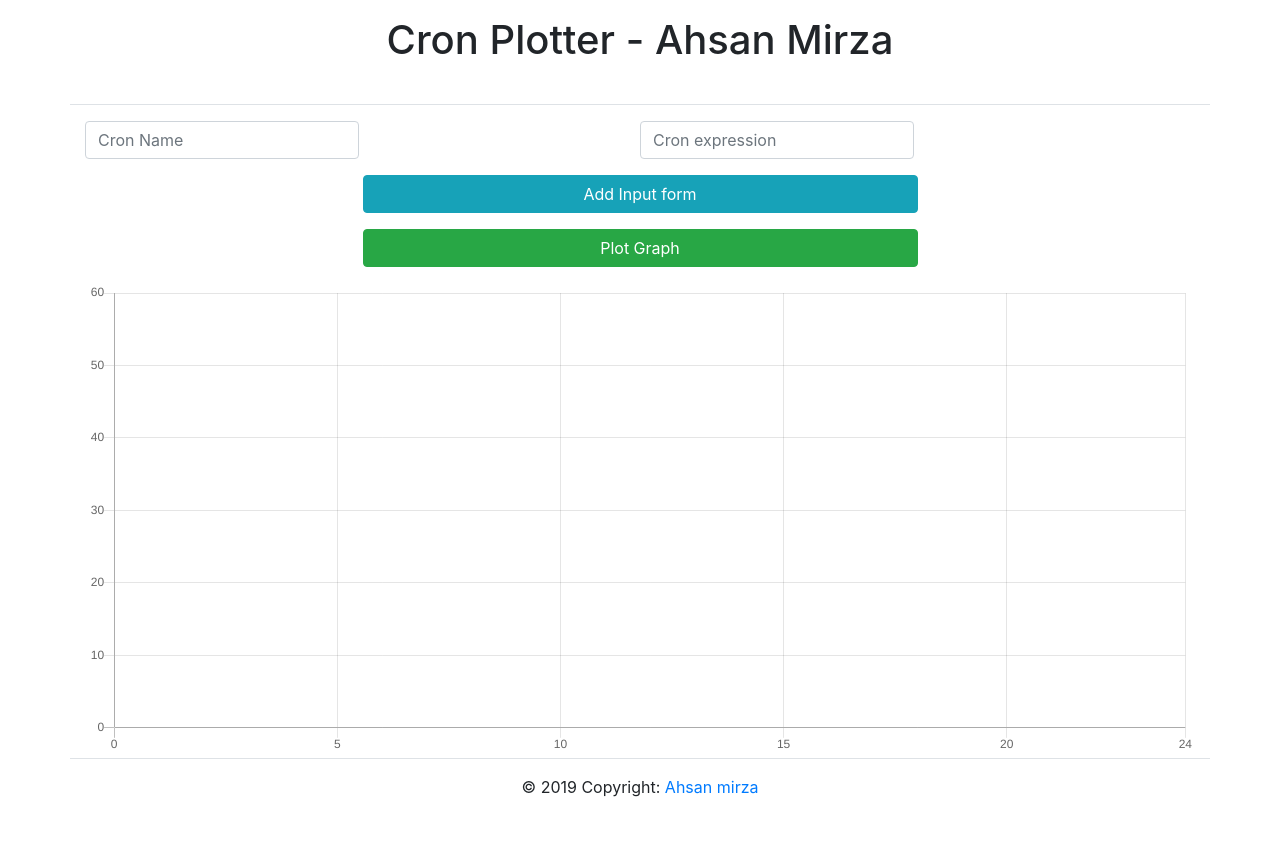
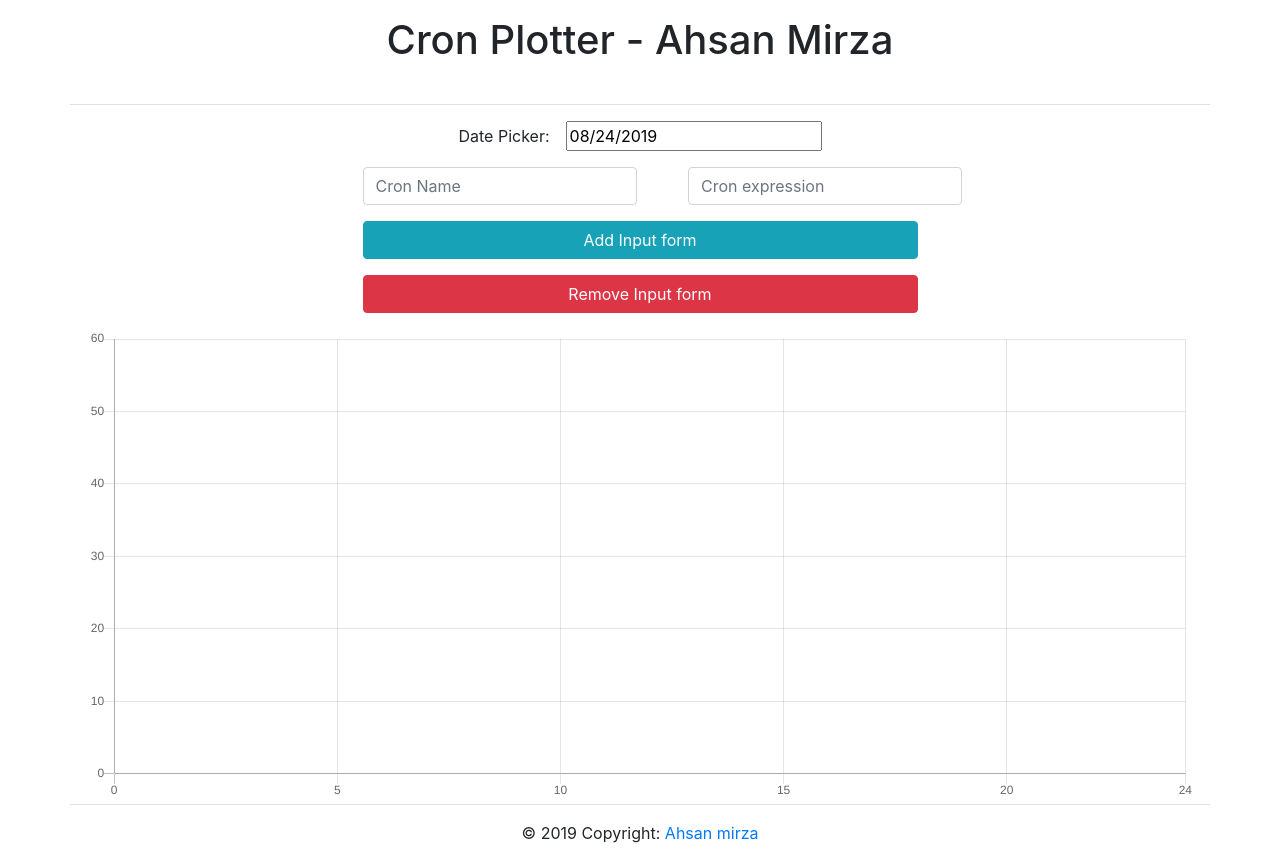
Before and after one commit to mohd-ahsan-mirza/react-projects, a React (Create React App) app in the folder cron-graph-plotter/: page / in a window 1280 px wide. Before the commit the page ends 815 px from the top, so only its background shows below. Built offline with nearby package versions, Linux system fonts and the light colour scheme.

Commit message:
Delete functionality and datepicket

```diff
--- a/cron-graph-plotter/package.json
+++ b/cron-graph-plotter/package.json
@@ -10,6 +10,7 @@
     "react": "^16.9.0",
     "react-bootstrap": "^1.0.0-beta.12",
     "react-chartjs-2": "^2.7.6",
+    "react-datepicker": "^2.9.3",
     "react-dom": "^16.9.0",
     "react-scripts": "3.1.1"
   },
--- a/cron-graph-plotter/src/components/Graph.js
+++ b/cron-graph-plotter/src/components/Graph.js
@@ -1,12 +1,13 @@
 import React,{Component} from 'react';
 import {Scatter} from 'react-chartjs-2';
-import { throwStatement } from '@babel/types';
-
+import DatePicker from "react-datepicker";
 class Graph extends Component{
     constructor(props){
         super(props);
         this.addInputForm = this.addInputForm.bind(this);
+        this.removeInputform = this.removeInputform.bind(this);
         this.handleNameChange = this.handleNameChange.bind(this);
+        this.handleDateChange = this.handleDateChange.bind(this);
         this.handleCronExpressionChange = this.handleCronExpressionChange.bind(this);
         this.colorBase = [];
         this.intializeChart();
@@ -114,17 +115,6 @@ class Graph extends Component{
 			xAxisValues.push(run);
 		}
 
-        //var crons = [];
-
-        //var demo_index = 1
-        //crons.push({cron_label:"Demo "+demo_index, cron_expression: parser.parseExpression('5-6 * * * *',cron_options)});
-        //crons.push({cron_label: "Demo "+demo_index, cron_expression: parser.parseExpression('20 7 * * *',cron_options)});
-		//crons.push({cron_label: "Demo "+demo_index, cron_expression: parser.parseExpression('10 8-9 * * *',cron_options)});
-
-		/*for(var run=0;run<crons.length;run++){
-               dataSetArray.push(this.getDataobject(crons[run],date_start))
-
-		}*/
 		this.state = {
             date_start: date_start,
             cron_options: cron_options,
@@ -196,6 +186,10 @@ class Graph extends Component{
         this.setState({cron_expressions:cron_expressions})
         this.chartData()
     }
+    handleDateChange(event){
+        this.setState({date_start:event});
+        this.chartData();
+    }
     chartData(){
         this.setState({chartData: {labels:this.state.xAxisValues,datasets:[]}})
         var parser = require('cron-parser');
@@ -221,27 +215,49 @@ class Graph extends Component{
         var cron_expression_array = this.state.cron_expressions.concat("")
         this.setState({cron_expressions: cron_expression_array})
         formInputArray.push(<form action="" className="form-inline mt-3">
-                    <div className="form-group w-50">
+                    <div className="w-25"></div>
+                    <div className="form-group w-25 mr-5">
                         <input defaultValue="" index={index} name={cron_name_name} onChange={this.handleNameChange} type="text" className="form-control" placeholder="Cron Name" />
                     </div>
-                    <div className="form-group w-50">
+                    <div className="form-group w-25">
                         <input index={index} name={cron_expression_name} onChange={this.handleCronExpressionChange} type="text" className="form-control"  placeholder="Cron expression" />
                     </div>
+                    <div className="w-25"></div>
                 </form>)
         this.setState({formInputs: formInputArray})
     }
     removeInputform(event) {
-
+        var formInputs =  this.state.formInputs;
+        if(formInputs.length > 1){
+            formInputs.pop()
+            var cron_names = this.state.cron_names;
+            cron_names.pop();
+            var cron_expressions = this.state.cron_expressions;
+            cron_expressions.pop();
+            this.setState({cron_names:cron_names})
+            this.setState({cron_expressions:cron_expressions});
+            this.setState({formInputs: formInputs});
+            this.chartData()
+        }
     }
 	render(){
 		return(
 			<div className="chart">
+                <div className="w-100 mt-3 mb-3 text-center">
+                    <div className="ml-10">
+                        <span className="mr-3">Date Picker:</span>
+                        <DatePicker
+                            selected={this.state.date_start}
+                            onChange={this.handleDateChange}
+                        />
+                    </div>
+                </div>
                {this.state.formInputs.map(function(formInput){return formInput})}
                <div className="mt-3 mb-3 text-center">
                     <button name="addInputForm" className="btn btn-info w-50" onClick={this.addInputForm}>Add Input form</button>
                 </div>
                 <div className="mt-3 mb-3 text-center">
-                    <button name="plotGraph" className="btn btn-success w-50">Plot Graph</button>
+                    <button name="removeInputForm" className="btn btn-danger w-50" onClick={this.removeInputform}>Remove Input form</button>
                 </div>
 				<Scatter
 					data={this.state.chartData}
--- a/cron-graph-plotter/src/index.js
+++ b/cron-graph-plotter/src/index.js
@@ -4,6 +4,7 @@ import './index.css';
 import App from './App';
 import * as serviceWorker from './serviceWorker';
 import 'bootstrap/dist/css/bootstrap.min.css';
+import "react-datepicker/dist/react-datepicker.css";
 
 ReactDOM.render(<App />, document.getElementById('root'));
 
```
Also changed, not shown: 1 other file (tests, documents, lock files or other folders).
